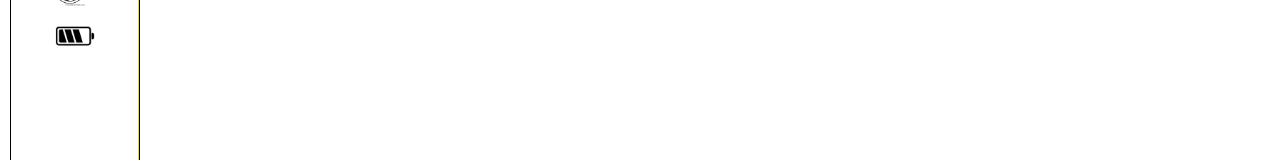
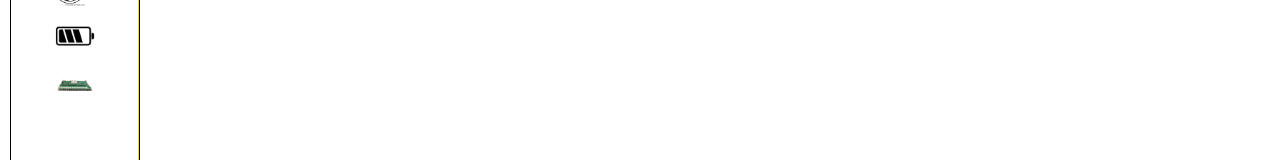
Before and after one commit to mono91/practicas-2, an Angular app in the folder jhonatan-simulador/: page / in a window 1280 px wide. Shown: the part 292-452 px from the top of the page. Built offline with nearby package versions, Linux system fonts and the light colour scheme.

Commit message:
Se agrega un nodo

```diff
--- a/jhonatan-simulador/src/app/app.component.html
+++ b/jhonatan-simulador/src/app/app.component.html
@@ -17,6 +17,7 @@
     <img class="element" id="modem" src="assets/img/modem.png" (dragstart)="arrastrar($event)">
     <img class="element" id="cable-corto" src="assets/img/cable-corto.png" (dragstart)="arrastrar($event)">
     <img class="element" id="pila" src="assets/img/pila.png" (dragstart)="arrastrar($event)">
+    <img class="element" id="tarjeta-gpon" src="assets/img/tarjeta-gpon.png" (dragstart)="arrastrar($event)">
   </div>
   <div class="zona-2" id="zona-2">
     <div id="svgContainer" style="margin: 50px 50px;">
--- a/jhonatan-simulador/src/app/app.component.ts
+++ b/jhonatan-simulador/src/app/app.component.ts
@@ -15,11 +15,6 @@ export class AppComponent implements OnInit {
 
   ngOnInit() {
     const padre = document.getElementById("zona-2");
-    padre.addEventListener('click', (e) => {
-      if (e.target instanceof HTMLImageElement) {
-        this.clickEvent(e.target.id);
-      }
-    });
     padre.addEventListener('dragstart', (e) => {
       if (e.target instanceof HTMLImageElement) {
         this.arrastrar(e);
@@ -31,13 +26,15 @@ export class AppComponent implements OnInit {
     padre.addEventListener('drop', (e) => {
       this.soltar(e);
     });
-
+    padre.addEventListener('click', (e) => {
+      if (e.target instanceof HTMLImageElement) {
+        this.clickEvent(e.target.id);
+      }
+    });
   }
 
   clickEvent(id) {
     this.startEnd = !this.startEnd;
-    console.log(id);
-    console.log(this.startEnd);
     if (this.startEnd) {
       this.origen = id;
     } else {
@@ -45,10 +42,8 @@ export class AppComponent implements OnInit {
       this.contadorLineas += 1;
       let idLinea = this.origen + "_" + this.destino;
       document.getElementById("svg").innerHTML += "<path id='" + idLinea + "' d='M0 0' stroke-width='0.3em' style='stroke:#555; fill:none;'/>";
-      console.log(document.getElementById(idLinea));
       this.connectElements(document.getElementById("svg"), document.getElementById(idLinea), document.getElementById(this.origen), document.getElementById(this.destino));
     }
-
   }
 
   arrastrar(event) {
```
Also changed, not shown: jhonatan-simulador/src/assets/img/tarjeta-gpon.png (added).
